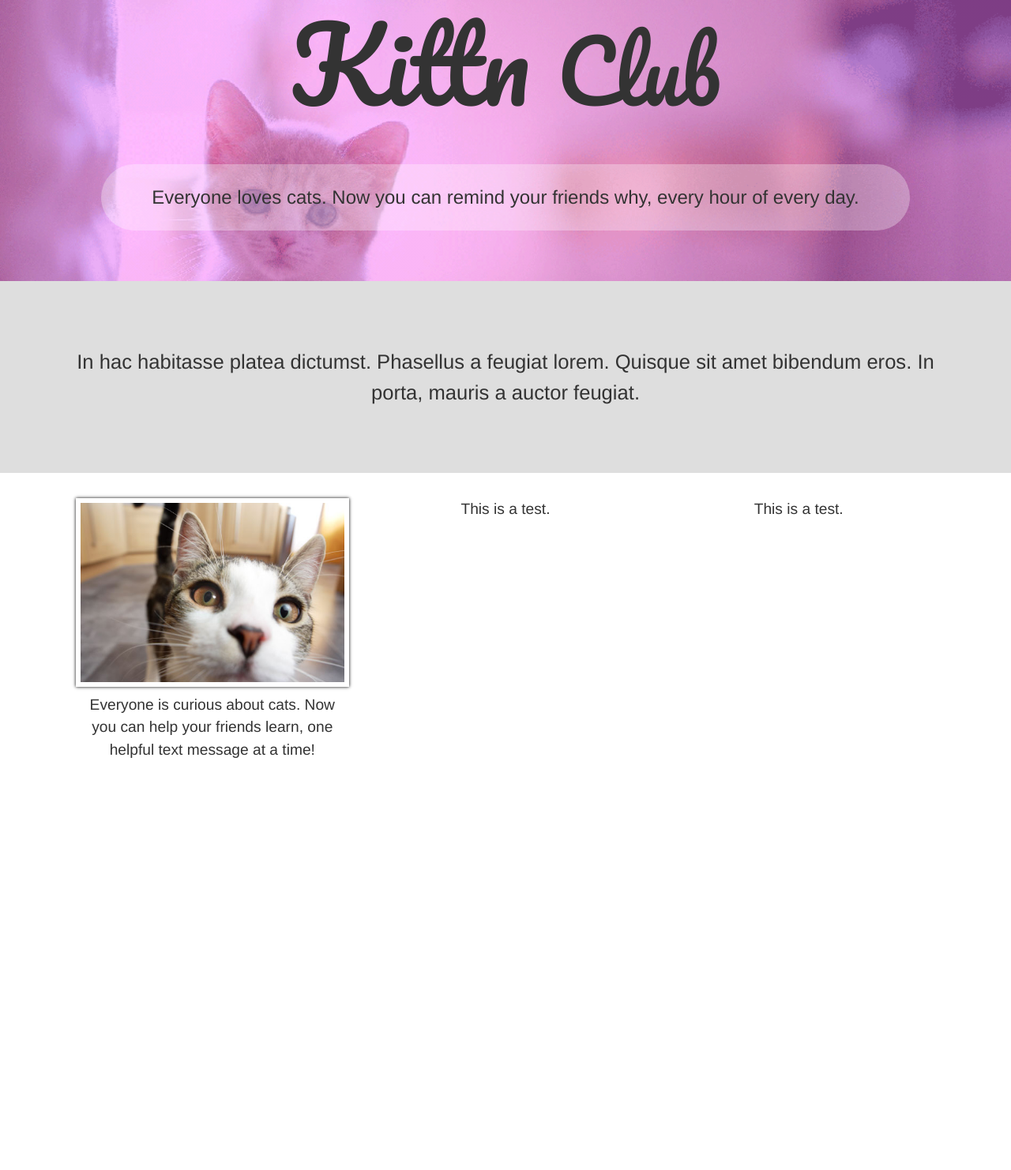
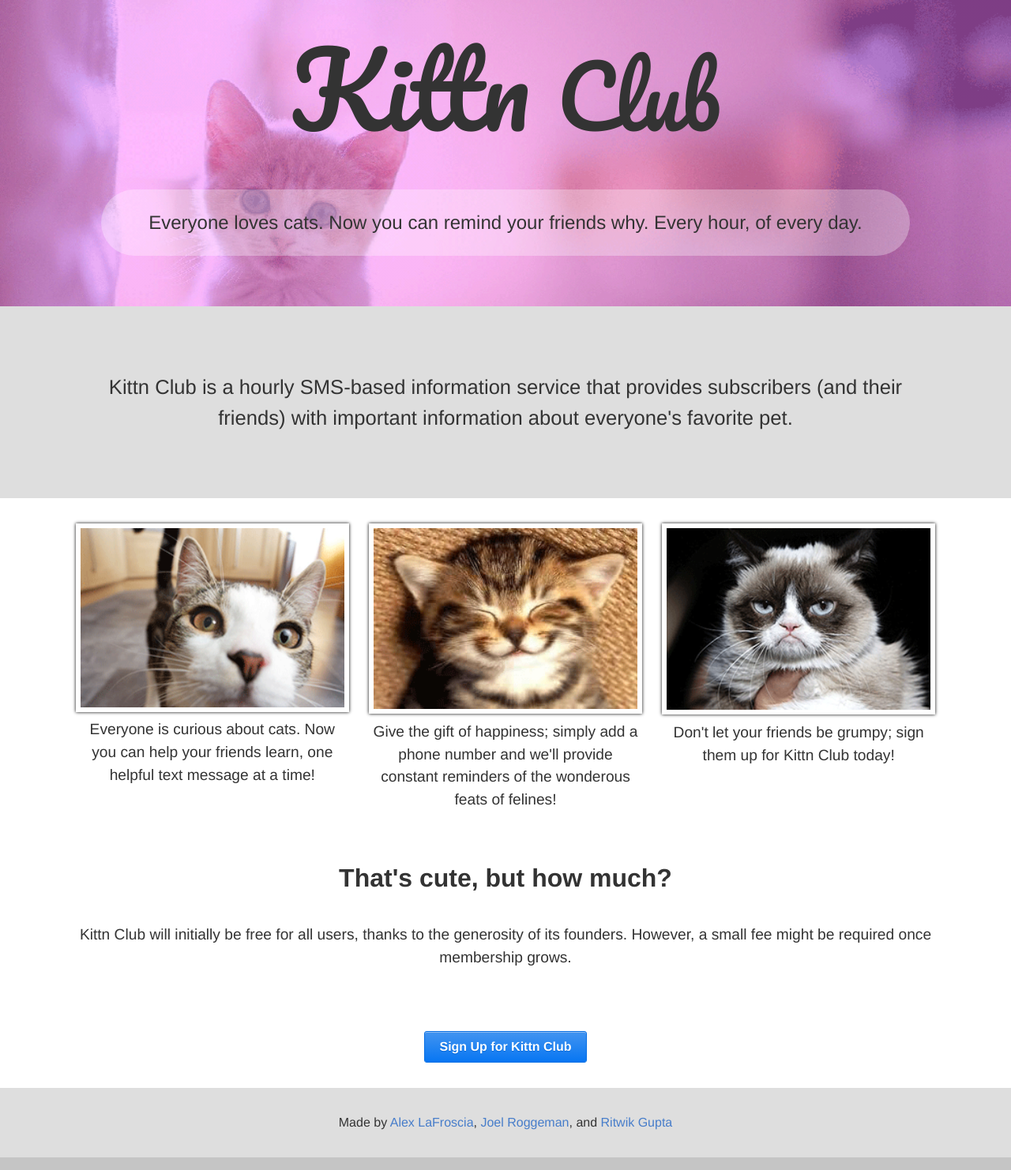
Before and after one commit to KITTN-CLUB/KITTN-CLUB.github.io, a Jekyll site: the page built from index.html, in a window 1280 px wide. Shown: the whole page at 79% size. Built offline with Jekyll 4.4.1, drawn with Linux system fonts in a browser that asks for light colours; before the commit the page ends 997 px from its top, so only the background shows below that.

Commit message:
Finish v1 of the marketing page

```diff
--- a/_sass/_base.scss
+++ b/_sass/_base.scss
@@ -3,7 +3,6 @@ body {
   margin: 0;
   padding: 0;
 }
-
 
 header {
   $header-height: 25em;
@@ -15,7 +14,8 @@ header {
     ),
     url('/img/main.gif');
   background-size: cover;
-  padding-bottom: 1em;
+  padding-top: $section-spacing;
+  padding-bottom: $section-spacing / 2;
 
   h1 {
     font-family: 'Pacifico', cursive;
@@ -33,6 +33,7 @@ header {
 
     small {
       font-weight: 150;
+    }
   }
 }
 
@@ -54,7 +55,6 @@ header {
     font-size: 1.5em;
   }
 }
-}
 
 .section-wrapper {
   background-color: $light-grey;
@@ -66,7 +66,6 @@ header {
 
 section {
   @include outer-container;
-  $section-spacing: 2em;
 
   padding: {
     top: $section-spacing;
@@ -88,6 +87,18 @@ section {
     @include span-columns(4);
     text-align: center;
     font-size: 1.2em;
+
+    img {
+      text-align: center;
+      width: 100%;
+    }
+  }
+
+  &.cost {
+    p {
+      font-size: 1.2em;
+      padding-top: $section-spacing;
+    }
   }
 }
 
@@ -95,3 +106,21 @@ img.portrait {
   border: 6px solid white;
   box-shadow: 0 0 4px 0 black;
 }
+
+a.button {
+  @include button;
+}
+
+footer {
+  background-color: $light-grey;
+  padding: {
+    top: $section-spacing;
+    bottom: $section-spacing;
+  }
+  border-bottom: 1em solid darken($light-grey, 10);
+
+  .inner {
+    @include outer-container;
+    text-align: center;
+  }
+}
--- a/_sass/_variables.scss
+++ b/_sass/_variables.scss
@@ -2,6 +2,8 @@
 // Colors
 $light-grey: #DEDEDE;
 
+$section-spacing: 2em;
+
 // Breakpoints
 $breakpoint-tablet: 768px;
 $breakpoint-desktop: 1024px;
--- a/index.html
+++ b/index.html
@@ -5,29 +5,58 @@ layout: homepage
 <header>
   <h1>Kittn <small>Club</small></h1>
   <div class="tagline">
-    Everyone loves cats. Now you can remind your friends why, every hour of every day.
+    Everyone loves cats. Now you can remind your friends why. Every hour, of every day.
   </div>
 </header>
 
 <div class="section-wrapper">
   <section class="info">
-    In hac habitasse platea dictumst. Phasellus a feugiat lorem. Quisque sit amet
-    bibendum eros. In porta, mauris a auctor feugiat.
+    Kittn Club is a hourly SMS-based information service that provides
+    subscribers (and their friends) with important information about everyone's
+    favorite pet.
   </section>
 </div>
 
 <section class="boxes">
   <div class="box">
-    <img class="portrait" src="img/close.jpg" alt="close up kitty" />
+    <img class="portrait" src="img/close.gif" alt="close up kitty" />
+    <br />
     Everyone is curious about cats. Now you can help your friends learn, one
     helpful text message at a time!
   </div>
 
   <div class="box">
-    This is a test.
+    <img class="portrait" src="img/happy.gif" alt="happy kitty" />
+    <br />
+    Give the gift of happiness; simply add a phone number and we'll provide
+    constant reminders of the wonderous feats of felines!
   </div>
 
   <div class="box">
-    This is a test.
+    <img class="portrait" src="img/grumpy.gif" alt="grumpy kitty" />
+    <br />
+    Don't let your friends be grumpy; sign them up for Kittn Club today!
   </div>
 </section>
+
+<section class="cost">
+  <h2>That's cute, but how much?</h2>
+  <p>
+    Kittn Club will initially be free for all users, thanks to the generosity
+    of its founders.  However, a small fee might be required once membership
+    grows.
+  </p>
+</section>
+
+<section>
+  <a href="http://app.kittn.club/register" class="button">Sign Up for Kittn Club</a>
+</section>
+
+<footer>
+  <div class="inner">
+    Made by
+     <a href="http://alexlafroscia.com">Alex LaFroscia</a>,
+     <a href="https://github.com/jroggeman">Joel Roggeman</a>, and
+     <a href="http://ritwikgupta.me/">Ritwik Gupta</a>
+  </div>
+</footer>
```
Also changed, not shown: _posts/2015-01-16-welcome-to-jekyll.markdown (deleted, +0 -25 lines), about.md (deleted, +0 -11 lines), feed.xml (deleted, +0 -30 lines), img/close.gif (added), img/close.jpg (deleted), img/grumpy.gif (added), img/happy.gif (added). Lines whose indentation alone changed are shown as unchanged.
